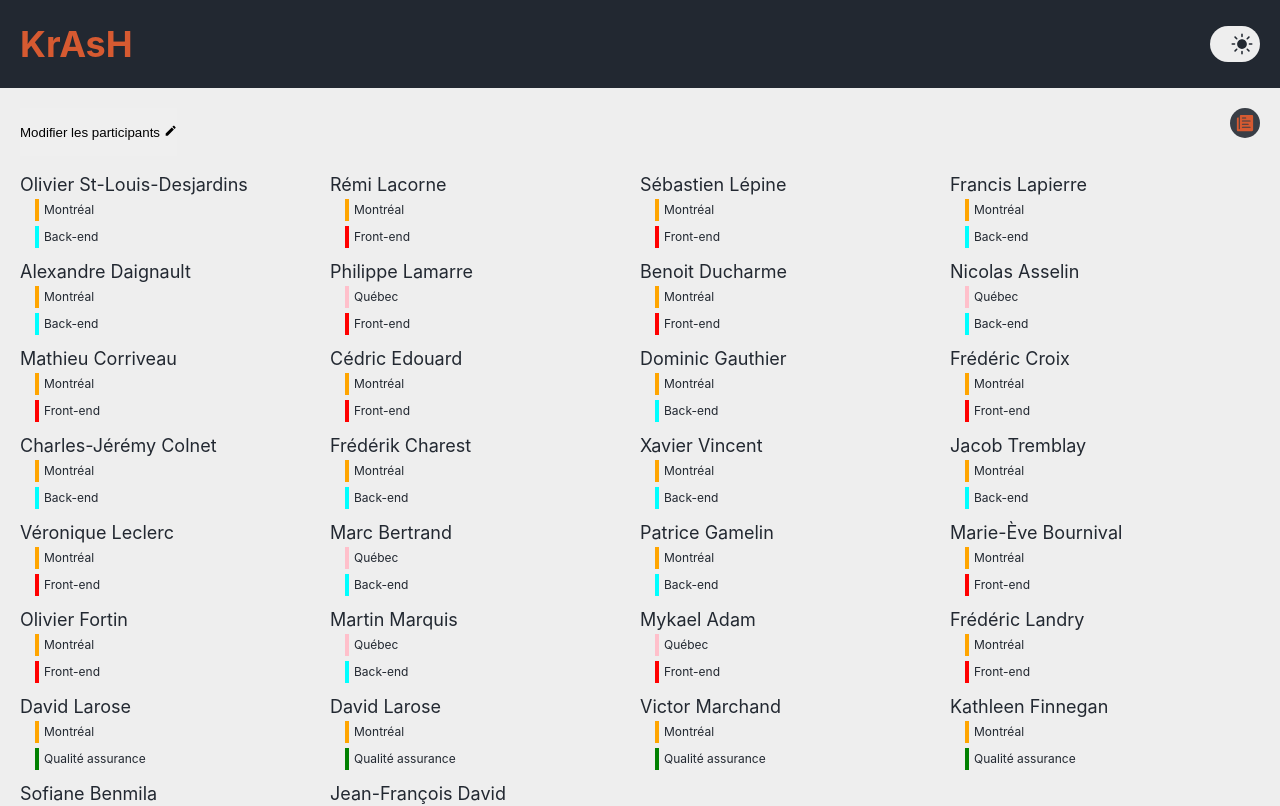
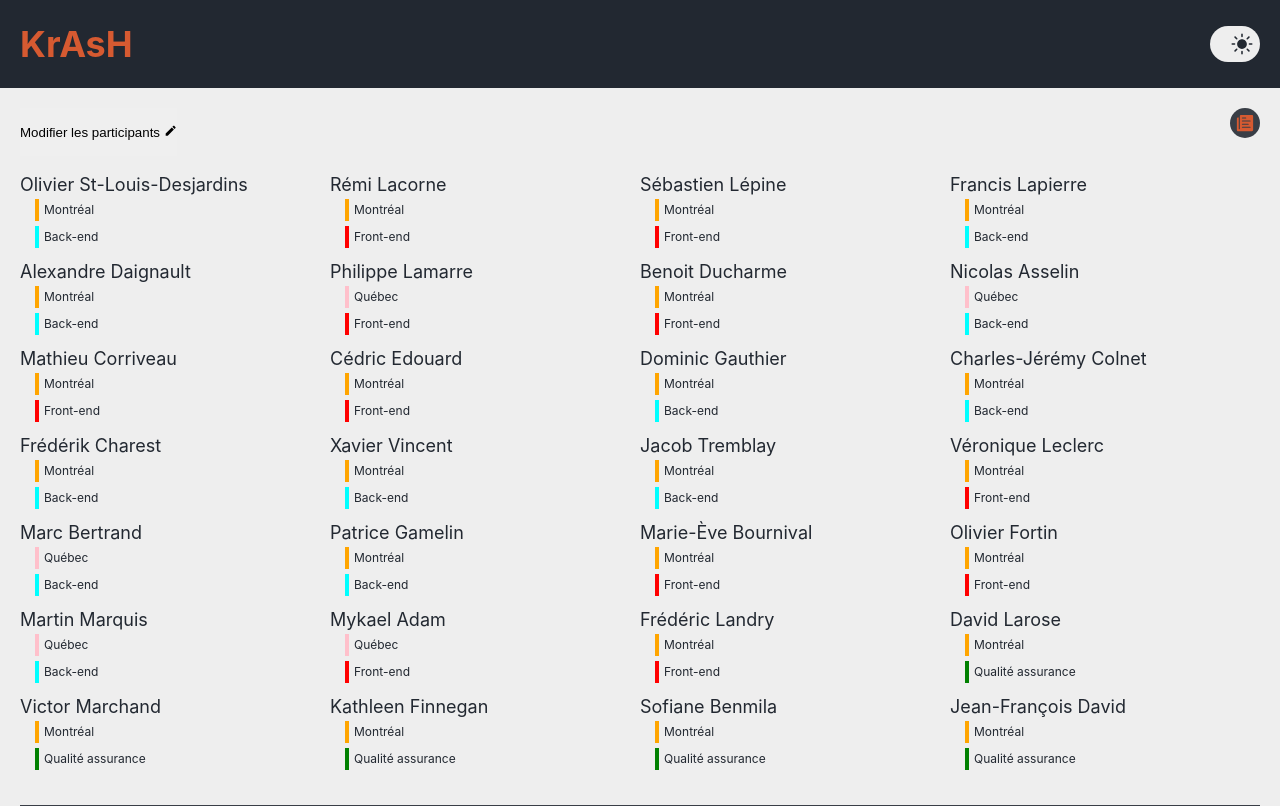
Before and after one commit to fynnen/krash, a React (Create React App) app: page / in a window 1280 px wide. Shown: the top 806 px of the page. Built offline with nearby package versions, Linux system fonts and the light colour scheme.

Commit message:
Correction liste

```diff
--- a/src/initialStates.js
+++ b/src/initialStates.js
@@ -73,13 +73,6 @@ export const initialParticipants = [
     id: 11,
     name: "Dominic Gauthier",
     role: "BE",
-    location: "MTL",
-    available: true
-  },
-  {
-    id: 11,
-    name: "Frédéric Croix",
-    role: "FE",
     location: "MTL",
     available: true
   },
@@ -176,34 +169,27 @@ export const initialParticipants = [
   },
   {
     id: 25,
-    name: "David Larose",
+    name: "Victor Marchand",
     role: "QA",
     location: "MTL",
     available: true
   },
   {
     id: 26,
-    name: "Victor Marchand",
+    name: "Kathleen Finnegan",
     role: "QA",
     location: "MTL",
     available: true
   },
   {
     id: 27,
-    name: "Kathleen Finnegan",
+    name: "Sofiane Benmila",
     role: "QA",
     location: "MTL",
     available: true
   },
   {
     id: 28,
-    name: "Sofiane Benmila",
-    role: "QA",
-    location: "MTL",
-    available: true
-  },
-  {
-    id: 29,
     name: "Jean-François David",
     role: "QA",
     location: "MTL",
```
